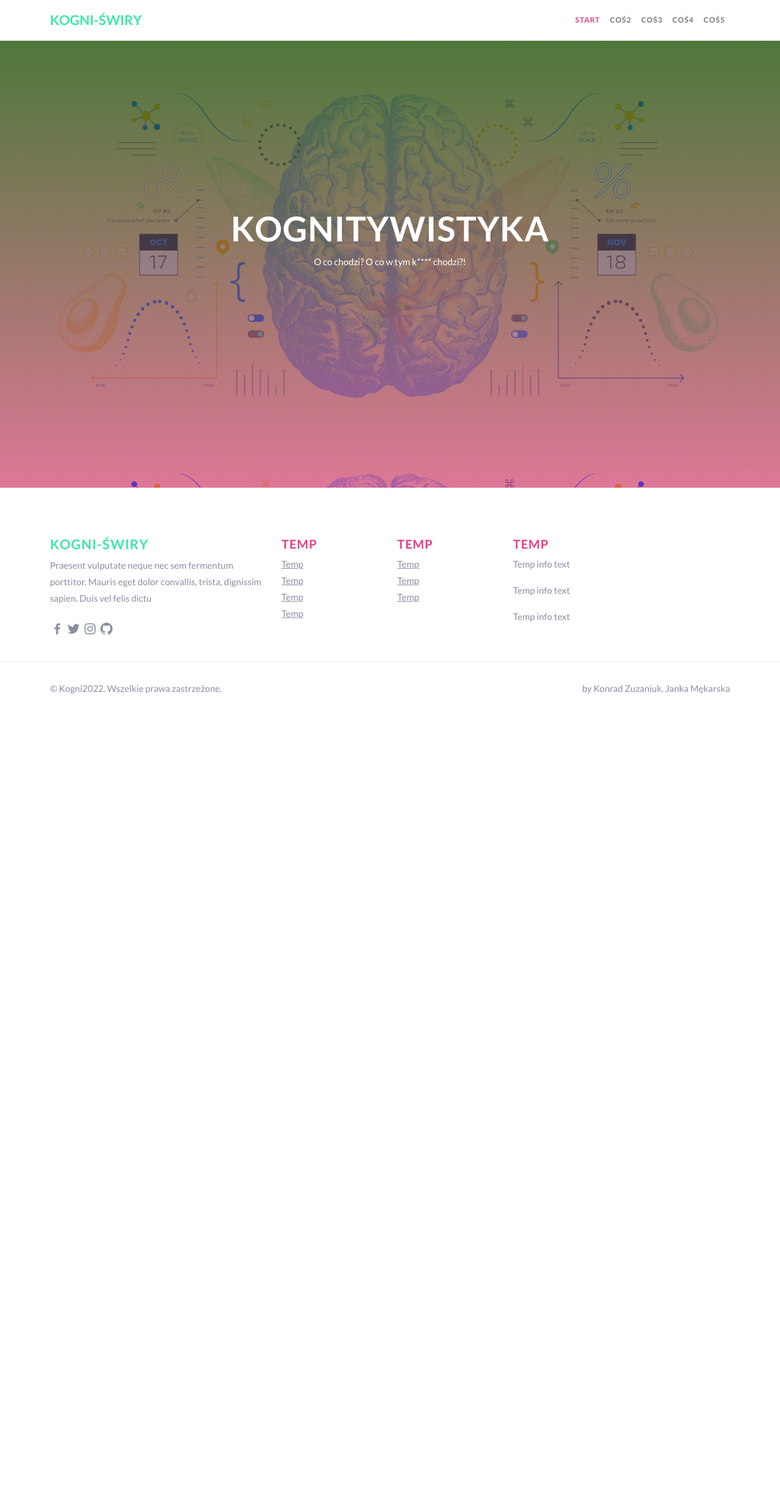
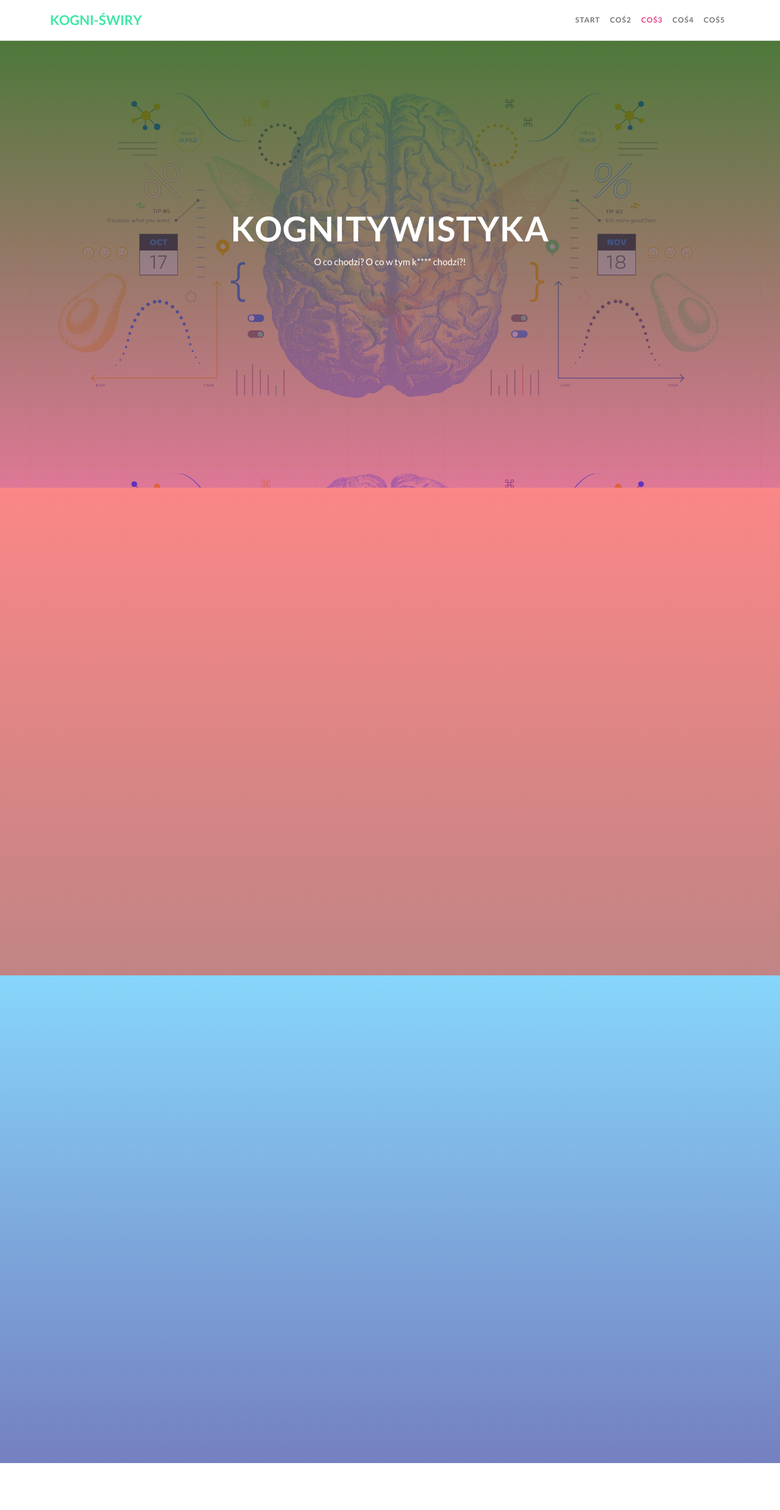
Before and after one commit to kzuzaniuk/Kogniweb, a plain HTML site: page index.html in a window 1280 px wide. Shown: the top 2477 px of the page at 61% size. Before the commit the page ends 1173 px from the top, so only its background shows below. Drawn offline with nearby package versions, Linux system fonts and the light colour scheme.

Commit message:
zatwierdź na "master"

```diff
--- a/css/style.css
+++ b/css/style.css
@@ -80,6 +80,20 @@ section {
 }
 
 
+
+/* SEKCJA 2 */
+
+#temp2 {
+    min-height: 100vh;
+    background: linear-gradient(rgba(250, 118, 118, 0.877), rgba(158, 63, 63, 0.641));
+}
+
+/* SEKCJA 3 */
+#temp3 {
+    min-height: 100vh;
+    background: linear-gradient(rgba(118, 208, 250, 0.877), rgba(38, 56, 157, 0.641));
+}
+
 /* PRZYCISKI */
 .btn {
     font-weight: 700;
--- a/index.html
+++ b/index.html
@@ -33,10 +33,10 @@
                 <a class="nav-link" href="#start">Start</a>
               </li>
               <li class="nav-item">
-                <a class="nav-link" href="#">Coś2</a>
+                <a class="nav-link" href="#temp2">Coś2</a>
               </li>
               <li class="nav-item">
-                <a class="nav-link" href="#">Coś3</a>
+                <a class="nav-link" href="#temp3">Coś3</a>
               </li>
               <li class="nav-item">
                 <a class="nav-link" href="#">Coś4</a>
@@ -63,6 +63,29 @@
         </div>
     </section>
     <!-- PIERWSZA SEKCJA -->
+
+    <!-- MIEJSCE NA KOLEJNE SEKCJE -->
+    <section id="temp2">
+       <div class="container">
+
+       </div>
+    </section>
+
+    <section id="temp3">
+      <div class="container">
+
+      </div>
+   </section>
+
+
+
+
+
+
+
+
+
+
 
     <!-- STOPKA -->
     <footer>
```
